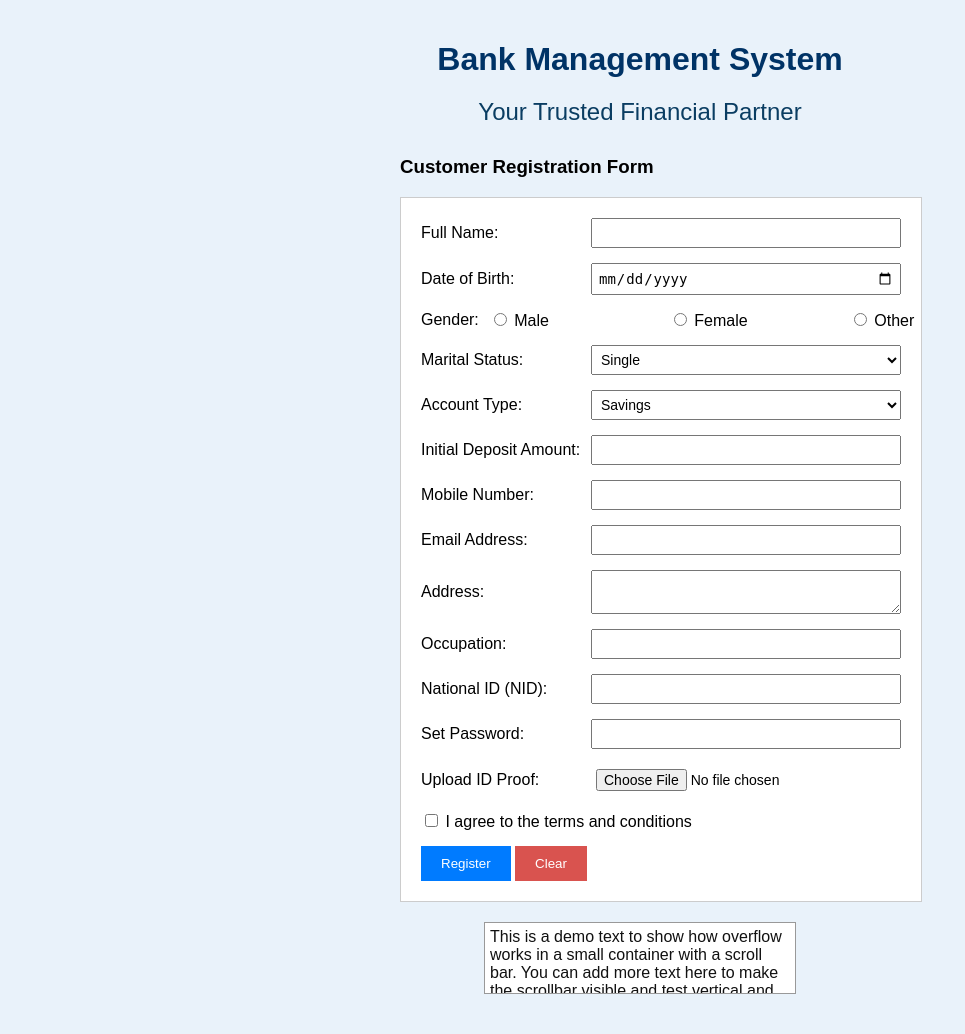
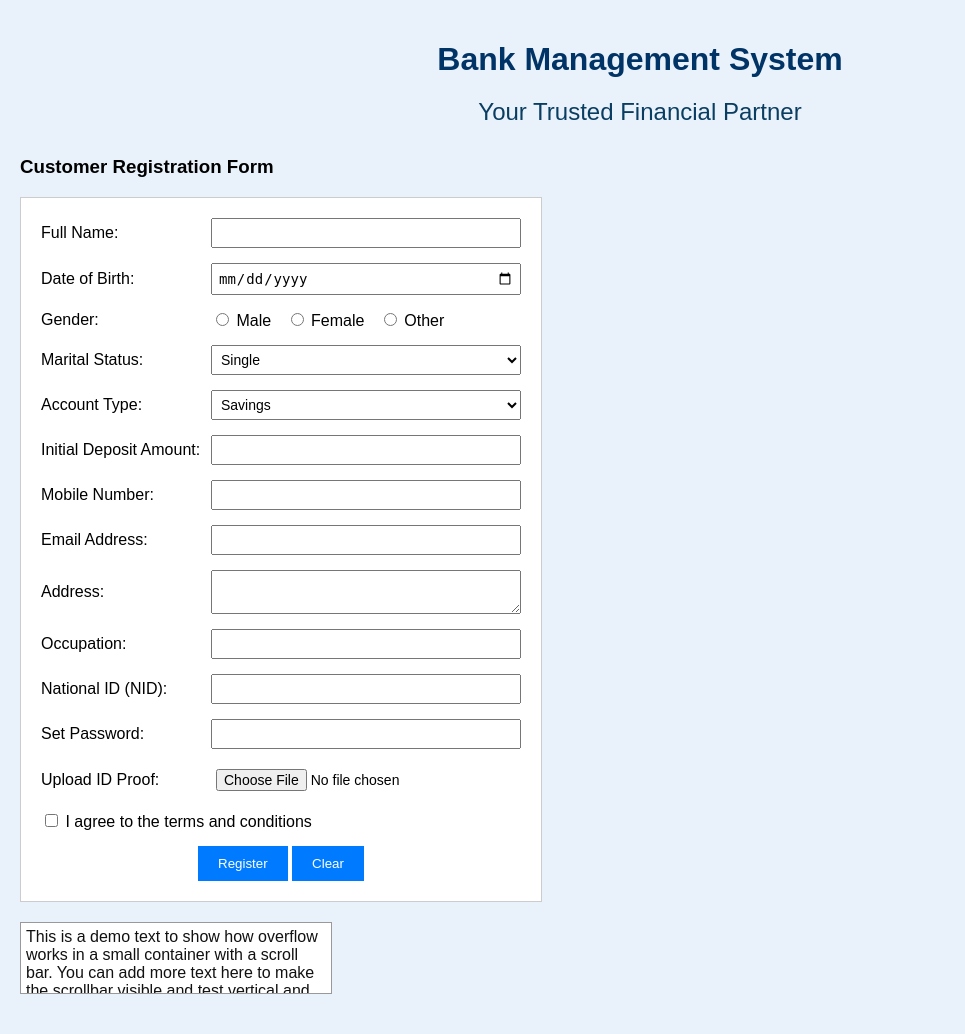
Before and after one commit to tanvirrtonmoy/WT_SUMMER, a PHP site: page /bank_management.php in a window 1280 px wide. Shown: the whole page, without its empty margins (0-965 px from the left). After the commit the page ends 994 px from the top, so only its background shows below. Run offline with PHP 8.4, Linux system fonts and the light colour scheme.

Commit message:
added position

```diff
--- a/MID/lab_Task_2/view/bank_management.php
+++ b/MID/lab_Task_2/view/bank_management.php
@@ -34,7 +34,7 @@ h2 {
 
   text-align: left;
   max-width: 480px;
-  margin: 0 auto 10px auto;
+  margin-top: 20px;
 }
 
 .registration-form {
@@ -65,11 +65,6 @@ h2 {
   font-size: 14px;
 }
 
-.radio-group {
-  display: flex;
-  gap: 10px;
-}
-
 .checkbox-group {
   display: flex;
   justify-content: flex-start;
@@ -96,11 +91,11 @@ button {
 }
 
 button[type="reset"] {
-  background-color: #d9534f;
+  background-color: #007bff;
 }
 
 .overflow-box {
-  margin: 20px auto;
+  margin-top: 20px;
   width: 300px;
   height: 60px;
   border: 1px solid #999;
@@ -112,7 +107,9 @@ button[type="reset"] {
 }
 
 
-
+ .button-group{
+  text-align: center;
+ }
 
     </style>
 
@@ -127,7 +124,7 @@ button[type="reset"] {
 
         <div class="form-title">
 
-        <h3 align="left">Customer Registration Form</h3>
+          <h3>Customer Registration Form</h3>
 
           <form class="registration-form">
               <div class="form-group">
@@ -225,12 +222,13 @@ button[type="reset"] {
 
 
           </form>
+
+          <p class="overflow-box">This is a demo text to show how overflow works in a small container with a scroll bar. You can add more text here to make the scrollbar visible and test vertical and horizontal scrolling.</p>
+
         </div>
 
-        <div class="overflow-box">
-      This is a demo text to show how overflow works in a small container with a scroll bar.
-      You can add more text here to make the scrollbar visible and test vertical and horizontal scrolling.
-    </div>
+
+
 
 
 
```
Lines whose indentation alone changed are shown as unchanged.
